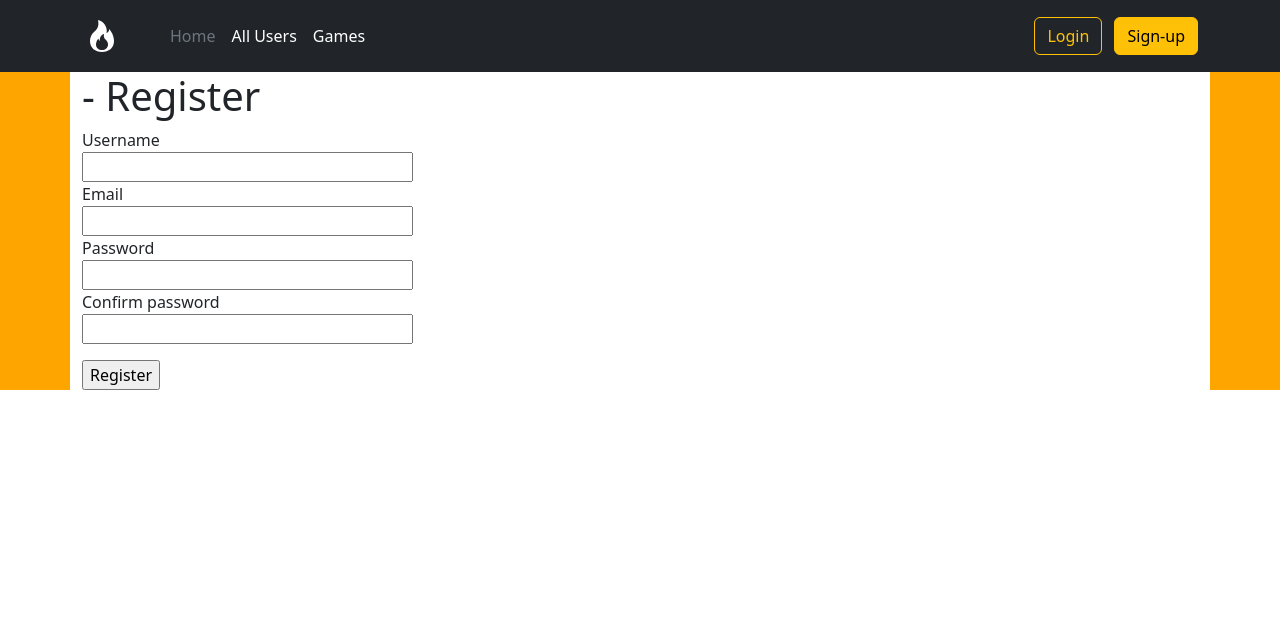
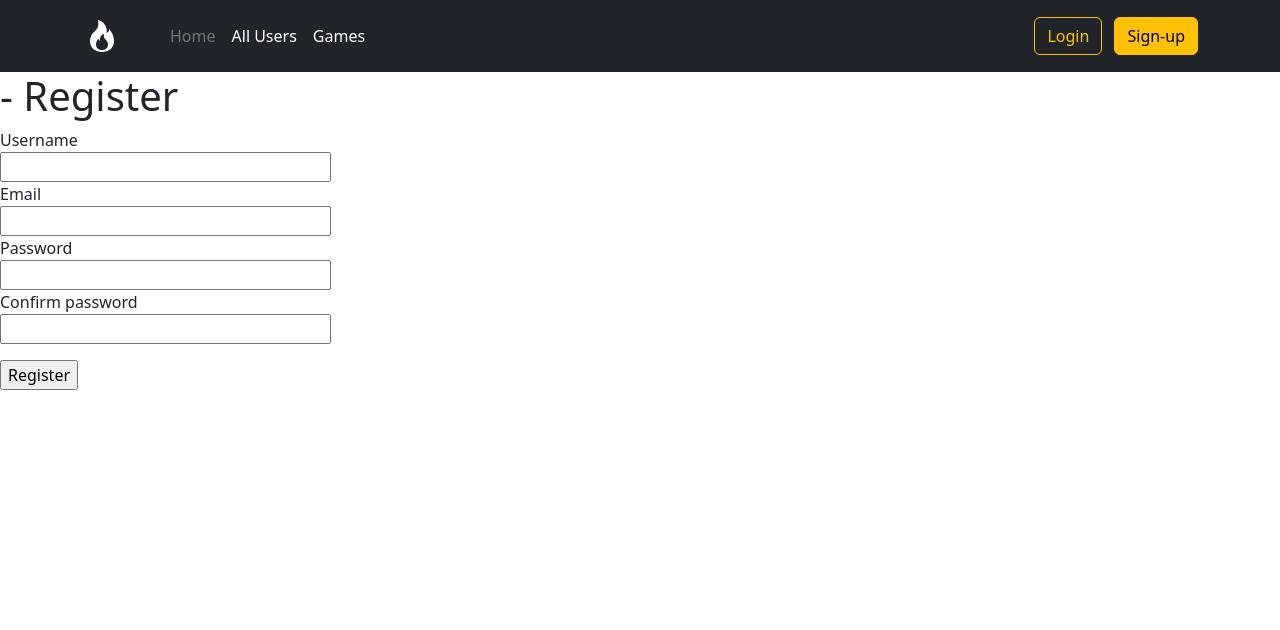
Before and after one commit to lribeiroalves/final_project, a Python web app: template PyTradeGames/blueprints/webui/templates/auth/register.html in a window 1280 px wide. Shown: the top 630 px of the page. Run offline with Jinja, Linux system fonts and the light colour scheme; the template is opened without the code that fills it, so the values that code supplies are empty, except form fields; form fields are guessed from the names that the template uses.

Commit message:
Update base.html

```diff
--- a/PyTradeGames/blueprints/webui/templates/base.html
+++ b/PyTradeGames/blueprints/webui/templates/base.html
@@ -42,8 +42,8 @@
         </div>
     </header>
 
-    <main role="main" class="flex-shrink-0" style="background-color: orange;">
-        <div class="container" style="background-color: white;">
+    <main role="main" class="flex-shrink-0" style="background-color: rgb(255, 193, 7);">
+        <div class=".container-xl" style="background-color: white;">
             {% block content %}
             {% endblock %}
         </div>
```
